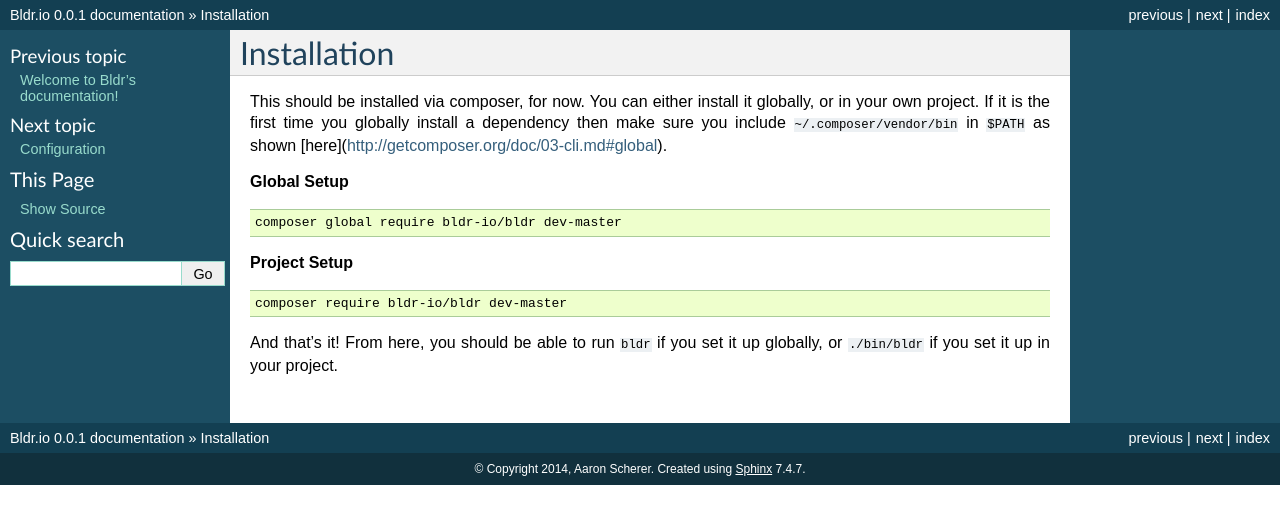
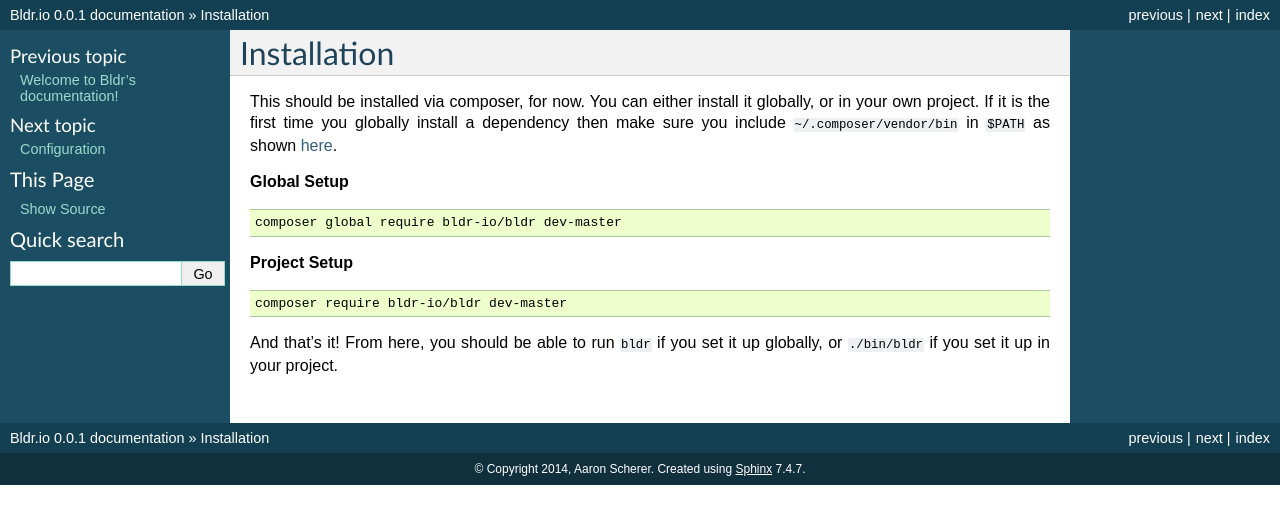
Before and after one commit to bldr-io/bldr, a Sphinx documentation site: the page built from docs/installation.rst, in a window 1280 px wide. Shown: the top 524 px of the page. Built offline with Sphinx 7.4.7, drawn with Linux system fonts in a browser that asks for light colours; some of the changed lines change nothing that is shown.

Commit message:
Updating links

```diff
--- a/docs/installation.rst
+++ b/docs/installation.rst
@@ -3,7 +3,7 @@
 
 This should be installed via composer, for now. You can either install it globally, or in your own project.
 If it is the first time you globally install a dependency then make sure you include ``~/.composer/vendor/bin``
-in ``$PATH`` as shown [here](http://getcomposer.org/doc/03-cli.md#global).
+in ``$PATH`` as shown here_.
 
 **Global Setup**
 
@@ -20,3 +20,6 @@
 
 And that's it! From here, you should be able to run ``bldr`` if you set it up globally, or ``./bin/bldr`` if you set
 it up in your project.
+
+
+.. _here: http://getcomposer.org/doc/03-cli.md#global
```
